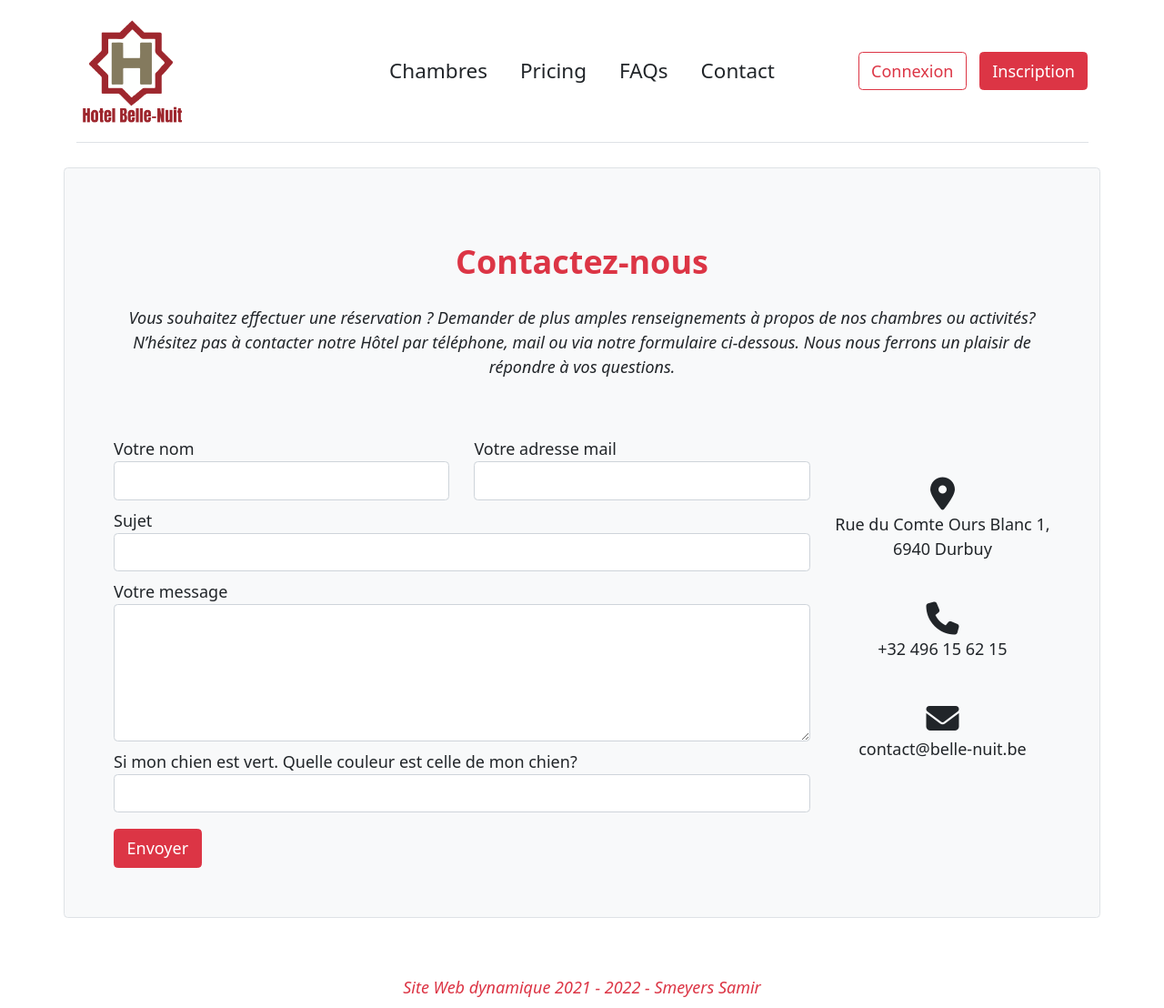
After one commit to Xplosive-be/hotel, a PHP site: page /contact.php in a window 1280 px wide. The commit adds this page. Shown: the whole page at 91% size. Run offline with PHP 8.4, Linux system fonts and the light colour scheme; some libraries are stand-ins or nearby versions.

Commit message:
Rajout page contact + rajout menu admin

```diff
--- a/acc_activation.php
+++ b/acc_activation.php
@@ -18,7 +18,6 @@ if(isset($_GET['id']) && isset($_GET['codeActivation'])){
   } else {
     header('Location: message.php?error=703');
   }
-
   // Condition si n'est pas active et que le code reçu en get est égal au code présent dans la db pour l'id présent dans le Get
   if ($codeActivation == $codeDbActivation && $InfoActivation['acc_active'] == '0') {
     // Changement de status pour l'activation
--- a/bedrooms.php
+++ b/bedrooms.php
@@ -16,7 +16,6 @@ $bedrooms = getAllBedrooms();
             </div>
             <div id="carouselExampleSlidesOnly" class="carousel slide col-6" data-bs-ride="carousel" data-bs-interval="3000">
                 <div class="carousel-inner ">
-
                     <?php foreach ($bedrooms as $key => $bedroomImages) {
                         $images = getImagesBedroom($bedroom['bedroom_id']);
                         $bedroomsImages[$key]['image'] = $images;
--- /dev/null
+++ b/contact.php
@@ -0,0 +1,78 @@
+<?php
+require_once("gabarit/header.php");
+require_once("gabarit/menu.php");
+require_once("lib/php/fonctions.php");
+?>
+<script src="ressources/js/contact.js"></script>
+<section class="container bg-light p-5 border rounded mb-5">
+    <h2 class="h1-responsive  text-center my-4 fw-bold text-danger">Contactez-nous</h2>
+    <p class="text-center w-responsive mx-auto mb-5 fst-italic ">Vous souhaitez effectuer une réservation ? Demander de plus amples renseignements à propos de nos chambres ou activités? N’hésitez pas à contacter notre Hôtel par téléphone, mail ou via notre formulaire ci-dessous. Nous nous ferrons un plaisir de répondre à vos questions.</p>
+
+    <div class="row">
+        <div class="col-md-9 mb-md-0 mb-5">
+            <form id ="contact-form" name="contact-form" action="models/process.php" method="POST"  onsubmit="return validateForm()" >
+                <div class="row">
+                    <div class="col-md-6 mt-2">
+                        <div class="md-form mb-0">
+                            <label for="name" class="">Votre nom</label>
+                            <?php  $name = (isset($_SESSION['name'])) ? $_SESSION['name'] : '';?>
+                            <input type="text" id="name" name="name" value="<?= $name ?>" class="form-control">
+                        </div>
+                    </div>
+                    <div class="col-md-6 mt-2">
+                        <div class="md-form mb-0 ">
+                            <label for="email" class="">Votre adresse mail</label>
+                            <?php  $email = (isset($_SESSION['email'])) ? $_SESSION['email'] : '';?>
+                            <input type="text" id="email" name="email" value="<?= $email ?>" class="form-control">
+                        </div>
+                    </div>
+                </div>
+                <div class="row">
+                    <div class="col-md-12 mt-2">
+                        <div class="md-form mb-0 ">
+                            <label for="subject" class="">Sujet</label>
+                            <input type="text" id="subject" name="subject" class="form-control">
+                        </div>
+                    </div>
+                </div>
+                <div class="row">
+                    <div class="col-md-12 mt-2">
+                        <div class="md-form">
+                            <label for="message">Votre message</label>
+                            <textarea type="text" id="message" name="message" rows="5" class="form-control md-textarea"></textarea>
+                        </div>
+                    </div>
+                </div>
+                <div class="row">
+                    <div class="col-md-12 mt-2">
+                        <div class="md-form">
+                            <label for="captcha">Si mon chien est vert. Quelle couleur est celle de mon chien?</label>
+                            <input type="text" id="captcha" name="captcha" class="form-control">
+                        </div>
+                    </div>
+                </div>
+                <div class="text-center text-md-start mt-3">
+                <div class="status" id="status"></div>
+                <button class="btn btn-danger"  name="btnContact" onclick="validateForm()">Envoyer</buton>
+                </div>
+            </form>
+        </div>
+        <div class="col-md-3 text-center mt-5">
+            <ul class="list-unstyled mb-0 ">
+                <li><i class="fas fa-map-marker-alt fa-2x"></i>
+                    <p>Rue du Comte Ours Blanc 1, 6940 Durbuy</p>
+                </li>
+
+                <li><i class="fas fa-phone mt-4 fa-2x"></i>
+                    <p>+32 496 15 62 15</p>
+                </li>
+
+                <li><i class="fas fa-envelope mt-4 fa-2x"></i>
+                    <p>contact@belle-nuit.be</p>
+                </li>
+            </ul>
+        </div>
+    </div>
+
+</section>
+<?php require_once("gabarit/footer.php"); ?>
--- a/gabarit/header.php
+++ b/gabarit/header.php
@@ -14,5 +14,6 @@
 <script src="https://cdn.jsdelivr.net/npm/bootstrap@5.2.0-beta1/dist/js/bootstrap.bundle.min.js" integrity="sha384-pprn3073KE6tl6bjs2QrFaJGz5/SUsLqktiwsUTF55Jfv3qYSDhgCecCxMW52nD2" crossorigin="anonymous"></script>
 <script src="https://cdn.jsdelivr.net/npm/@popperjs/core@2.11.5/dist/umd/popper.min.js" integrity="sha384-Xe+8cL9oJa6tN/veChSP7q+mnSPaj5Bcu9mPX5F5xIGE0DVittaqT5lorf0EI7Vk" crossorigin="anonymous"></script>
 <script src="https://cdn.jsdelivr.net/npm/bootstrap@5.2.0-beta1/dist/js/bootstrap.min.js" integrity="sha384-kjU+l4N0Yf4ZOJErLsIcvOU2qSb74wXpOhqTvwVx3OElZRweTnQ6d31fXEoRD1Jy" crossorigin="anonymous"></script>
+<script src="https://kit.fontawesome.com/79c22c92b4.js" crossorigin="anonymous"></script>
 
 <body>
--- a/gabarit/menu.php
+++ b/gabarit/menu.php
@@ -8,16 +8,24 @@
                 <li><a href="bedrooms.php" class="nav-link px-6 link-dark">Chambres</a></li>
                 <li><a href="#" class="nav-link px-6 link-dark">Pricing</a></li>
                 <li><a href="#" class="nav-link px-6 link-dark">FAQs</a></li>
-                <li><a href="#" class="nav-link px-6 link-dark">About</a></li>
+                <li><a href="contact.php" class="nav-link px-6 link-dark">Contact</a></li>
             </ul>
 
             <?php
-            if(isset($_SESSION['name'])){
-               echo '
-               <div class="col-md-3 text-end"><a href="profil.php"><button type="button" class="btn btn-warning text-dark">' . $_SESSION["surname"] . ' ' . $_SESSION["name"] .'</button></a>
-               <a href="deconnection.php"><button type="button" class="btn btn-outline-danger me-2">Déconnexion</button></a>
-               </div>';
-            } else {
+            if(isset($_SESSION['admin']) && $_SESSION['admin'] == 1){
+                echo '
+                <div class="col-md-3 text-end text-nowrap">
+                 <a href="profil.php"><button type="button" class="btn btn-warning text-dark">' . $_SESSION["surname"] . ' ' . $_SESSION["name"] .'</button></a>
+                 <a href="admin.php"><button type="button" class="btn btn-primary text-white"><i class="fa-solid fa-screwdriver-wrench"></i> Admin</button></a>
+                 <a href="deconnection.php"><button type="button" class="btn btn-outline-danger me-2"><i class="fa-solid fa-xmark"></i> Déconnexion</button></a>
+                </div>';
+             } elseif(isset($_SESSION['admin'])){
+                echo '
+                <div class="col-md-3 text-end">
+                    <a href="profil.php"><button type="button" class="btn btn-warning text-dark">' . $_SESSION["surname"] . ' ' . $_SESSION["name"] .'</button></a>
+                    <a href="deconnection.php"><button type="button" class="btn btn-outline-danger me-2">Déconnexion</button></a>
+                </div>';
+            }  else {
                 echo '
                 <div class="col-md-3 text-end">
                 <a href="connection.php"><button type="button" class="btn btn-outline-danger me-2">Connexion</button></a>
--- /dev/null
+++ b/ressources/js/contact.js
@@ -0,0 +1,38 @@
+function validateForm() {
+    var x =  document.getElementById('name').value;
+    if (x == "") {
+        document.getElementById('status').innerHTML = "<p class='text-danger fw-bolder'> Merci de remplir votre nom</p>";
+        return false;
+    }
+    x =  document.getElementById('email').value;
+    if (x == "") {
+        document.getElementById('status').innerHTML = "<p class='text-danger fw-bolder'> Merci de remplir votre email.</p>";
+        return false;
+    } else {
+        var re = /^(([^<>()\[\]\\.,;:\s@"]+(\.[^<>()\[\]\\.,;:\s@"]+)*)|(".+"))@((\[[0-9]{1,3}\.[0-9]{1,3}\.[0-9]{1,3}\.[0-9]{1,3}])|(([a-zA-Z\-0-9]+\.)+[a-zA-Z]{2,}))$/;
+        if(!re.test(x)){
+            document.getElementById('status').innerHTML = "<p class='text-danger fw-bolder'> Votre email est incorrect!</p>";
+            return false;
+        }
+    }
+    x =  document.getElementById('subject').value;
+    if (x == "") {
+        document.getElementById('status').innerHTML = "<p class='text-danger fw-bolder'> Le sujet ne doit pas être vide !</p>";
+        return false;
+    }
+    x =  document.getElementById('message').value;
+    if (x == "") {
+        document.getElementById('status').innerHTML = "<p class='text-danger fw-bolder'>Votre message ne doit pas être vide!</p>";
+        return false;
+    }
+    x =  document.getElementById('captcha').value;
+    if (x != "vert") {
+        document.getElementById('status').innerHTML = "<p class='text-danger fw-bolder'>Erreur sur le Captcha</p>";
+        return false;
+    }
+
+
+    document.getElementById('status').innerHTML = "<p class='text-success fw-bolder'>Envoie en cours...</p>";
+    document.getElementById('contact-form').submit();
+
+  }
```
Also changed, not shown: message.php (+9 -3 lines), models/process.php (+15 -2 lines).
